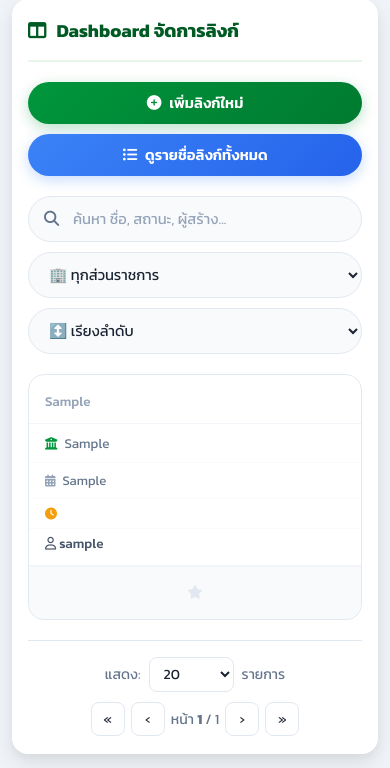
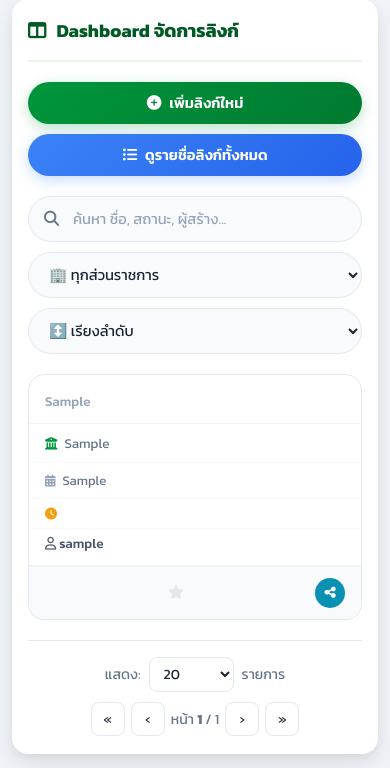
Before and after one commit to iepddbkk-byte/bma-link-portal, a Flask app: template templates/dashboard.html in a window 390 px wide. Shown: the part 77-845 px from the top of the page. Run offline with Flask 3, Linux system fonts and the light colour scheme; the template is opened without the code that fills it: most values are stand-ins (such as "Sample title", 1, 10 or a date in 2020); some libraries are stand-ins or nearby versions.

Commit message:
update card dashboard view2

```diff
--- a/templates/dashboard.html
+++ b/templates/dashboard.html
@@ -358,6 +358,7 @@
            ACTION BUTTONS
         ========================================== */
         .action-buttons { display: flex; gap: 6px; justify-content: center; align-items: center; }
+		.mobile-actions { display: none; } /* ซ่อนกลุ่มปุ่มมือถือในหน้าจอคอม */
 
         .btn-icon {
             width: 28px; height: 28px; border-radius: var(--radius-sm);
@@ -566,9 +567,25 @@
                 border-bottom: 1px solid #f1f5f9 !important; order: 5;
             }
 
-            /* Share desktop */
-            .btn-share-mobile { display: flex !important; margin: 0; }
+            /* ============================== */
+            /* จัดการปุ่ม Action และผู้สร้าง (Mobile) */
+            /* ============================== */
+            .btn-share-mobile { display: none !important; }
             .btn-share-desktop { display: none !important; }
+
+            .mobile-actions {
+                display: flex !important;
+                gap: 8px;
+                align-items: center;
+            }
+
+            /* TD 12: แสดงชื่อผู้สร้างลิงก์ */
+            tbody td:nth-child(12) {
+                display: flex !important; align-items: center; gap: 7px;
+                padding: 4px 16px 12px !important; font-size: 0.84rem;
+                border-bottom: 1px solid #f1f5f9 !important; order: 5;
+            }
+
 
             #noDataRow {
                 display: flex !important;
@@ -738,7 +755,7 @@
                                     <span style="color:#e2e8f0; display:flex; align-items:center; justify-content:center; width:32px; height:32px; margin:0 auto;"><i class="fas fa-star"></i></span>
                                 {% endif %}
 
-                                <div class="mobile-action-group" style="display:none; gap:8px; align-items:center;">
+                                <div class="mobile-actions">
                                     {% if session.level == 'Super Admin' or (session.level == 'Admin' and link['ส่วนราชการ'] == session.main_agency) or (link['CreatorUsername'] == session.username) %}
                                         <a href="{{ url_for('edit_link_page', link_id=link['ID']) }}" class="btn-icon btn-edit" style="width:30px; height:30px; font-size:0.8rem;" title="แก้ไข">
                                             <i class="fas fa-pen"></i>
@@ -749,10 +766,9 @@
                                             </button>
                                         </form>
                                     {% endif %}
-
-                                    <button type="button" class="btn-share-tbl btn-share-mobile"
+                                    <button type="button" class="btn-share-tbl"
                                             onclick="showShareModal('{{ link['ชื่อลิงก์'] }}','{{ link['URL'] }}','{{ link['ID'] }}')"
-                                            title="แชร์">
+                                            style="margin:0; width:30px; height:30px; font-size:0.8rem; background:#0891b2;" title="แชร์">
                                         <i class="fas fa-share-alt"></i>
                                     </button>
                                 </div>
```
